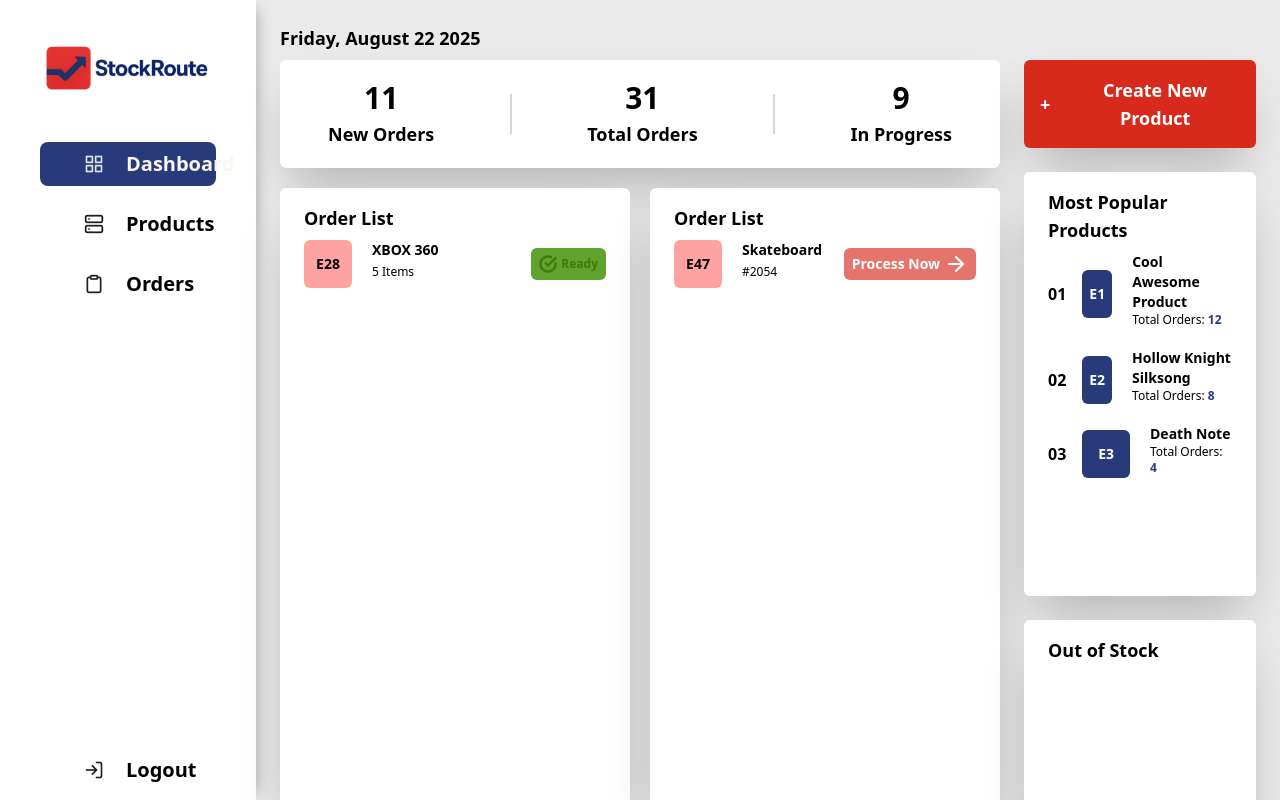
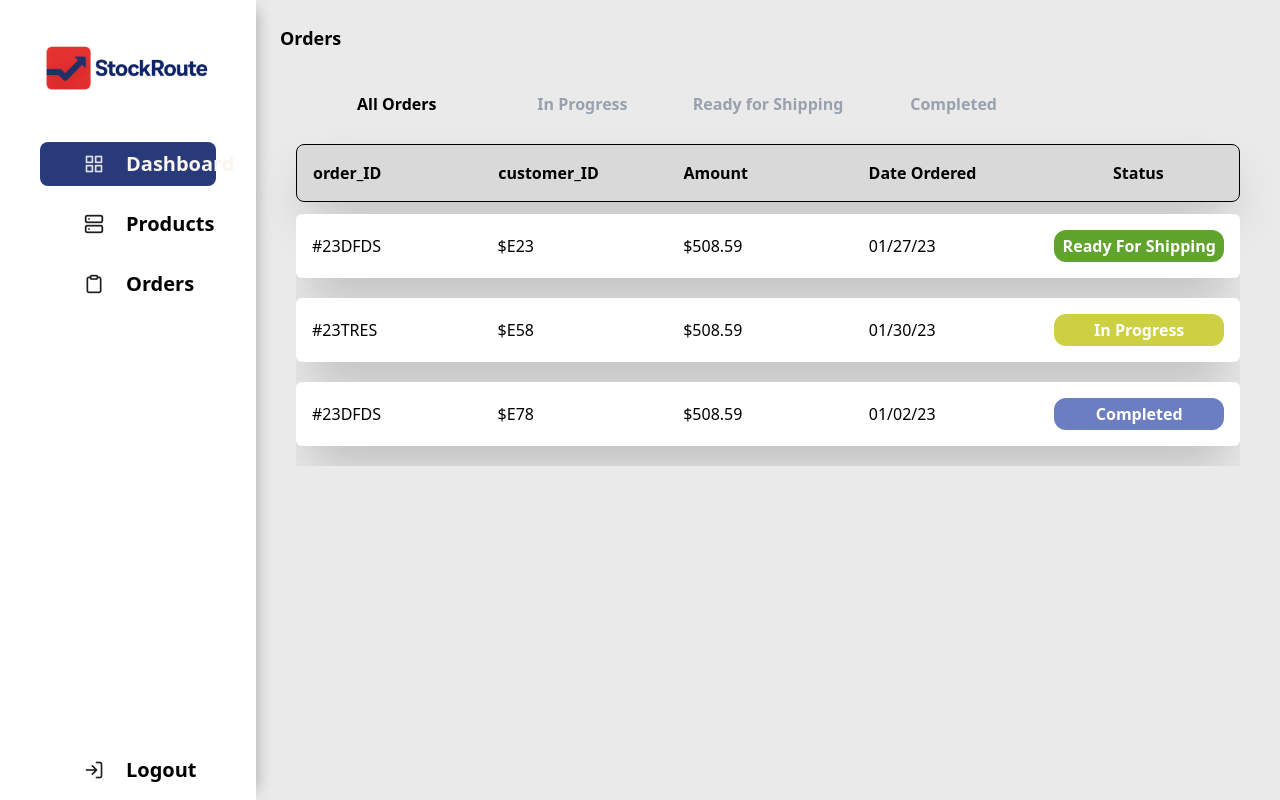
Before and after one commit to joaquingalang/stock-route, a React (Create React App) app: page / in a window 1280 px wide. Shown: the top 800 px of the page. Built offline with nearby package versions, Linux system fonts and the light colour scheme.

Commit message:
Finished orders page.

```diff
--- a/package.json
+++ b/package.json
@@ -9,7 +9,7 @@
     "@testing-library/user-event": "^13.5.0",
     "react": "^19.1.1",
     "react-dom": "^19.1.1",
-    "react-scripts": "5.0.1",
+    "react-scripts": "^5.0.1",
     "web-vitals": "^2.1.4"
   },
   "scripts": {
--- a/src/App.js
+++ b/src/App.js
@@ -1,11 +1,12 @@
 import SideNavigationMenu from "./components/SideNavigationMenu";
 import ProductsPage from "./pages/ProductsPage";
+import OrdersPage from "./pages/OrdersPage";
 
 function App() {
   return (
     <div className="grid grid-cols-20 bg-[#EAEAEA]">
       <SideNavigationMenu></SideNavigationMenu>
-      <ProductsPage></ProductsPage>
+      <OrdersPage></OrdersPage>
       {/* <h1>1</h1>
       <h1>2</h1>
       <h1>3</h1>
--- /dev/null
+++ b/src/components/AllOrdersList.js
@@ -0,0 +1,81 @@
+import OrderItemTile from "./OrderItemTile";
+import { useState } from "react";
+import OrderItemDetails from "./OrderItemDetails";
+import OrderTableHeader from "./OrderTableHeader";
+import OrderFilterButtons from "./OrderFilterButtons";
+
+function AllOrdersList() {
+  const [showModal, setShowModal] = useState(false);
+  const [selectedOrder, setSelectedOrder] = useState(null);
+  const [filter, setFilter] = useState("all");
+
+  const handleOrderClick = (cust_id, order_id, amount, status, date) => {
+    setSelectedOrder({ cust_id, order_id, amount, status, date });
+    setShowModal(true);
+  };
+
+  const [orders, setOrders] = useState([
+    {
+      order_id: "#23DFDS",
+      cust_id: "E23",
+      amount: "508.59",
+      date: "01/27/23",
+      status: "ready",
+    },
+    {
+      order_id: "#23TRES",
+      cust_id: "E58",
+      amount: "508.59",
+      date: "01/30/23",
+      status: "progress",
+    },
+    {
+      order_id: "#23DFDS",
+      cust_id: "E78",
+      amount: "508.59",
+      date: "01/02/23",
+      status: "completed",
+    },
+  ]);
+
+  return (
+    <div className="col-span-12 row-span-10 p-4">
+      <OrderFilterButtons currentFilter={filter} onFilterChange={setFilter}/>
+      <OrderTableHeader/>
+      <div className="overflow-y-auto max-h-150">
+        {filter !== "all"
+          ? orders
+              .filter((order) => order.status === filter)
+              .map((order) => (
+                <OrderItemTile
+                  order_id={order.order_id}
+                  cust_id={order.cust_id}
+                  amount={order.amount}
+                  date={order.date}
+                  status={order.status}
+                  onClick={handleOrderClick}
+                />
+              ))
+          : orders.map((order) => (
+              <OrderItemTile
+                order_id={order.order_id}
+                cust_id={order.cust_id}
+                amount={order.amount}
+                date={order.date}
+                status={order.status}
+                onClick={handleOrderClick}
+              />
+            ))}
+        {showModal && selectedOrder && (
+          <OrderItemDetails
+            show={showModal}
+            onClick={() => setShowModal(false)}
+            {...selectedOrder}
+          />
+        )}
+      </div>
+    </div>
+  );
+}
+
+export default AllOrdersList;
--- /dev/null
+++ b/src/components/OrderFilterButtons.js
@@ -0,0 +1,29 @@
+ function getFilterButtonStyle(filter, buttonFilter) {
+    if (filter === buttonFilter) {
+      return "font-semibold";
+    } else {
+      return "font-semibold text-gray-400";
+    }
+  }
+
+
+function OrderFilterButtons({currentFilter, onFilterChange}){
+  return (  // ← Add this return statement!
+     <div className="grid grid-cols-5 gap-4 p-4 mb-3 items-center">
+        <button onClick={() => onFilterChange("all")}>
+          <h1 className={getFilterButtonStyle(currentFilter, "all")}>All Orders</h1>
+        </button>
+        <button onClick={() => onFilterChange("progress")}>
+          <h1 className={getFilterButtonStyle(currentFilter, "progress")}>In Progress</h1>
+        </button>
+        <button onClick={() => onFilterChange("ready")}>
+          <h1 className={getFilterButtonStyle(currentFilter, "ready")}>Ready for Shipping</h1>
+        </button>
+        <button onClick={() => onFilterChange("completed")}>
+          <h1 className={getFilterButtonStyle(currentFilter, "completed")}>Completed</h1>
+        </button>
+      </div>
+  );  // ← Add this closing parenthesis and semicolon!
+}
+
+export default OrderFilterButtons;
--- /dev/null
+++ b/src/components/OrderItemDetails.js
@@ -0,0 +1,122 @@
+import OrderItemRow from "./OrderItemRow";
+
+function OrderItemDetails({
+  show,
+  onClick,
+  cust_id,
+  order_id,
+  amount,
+  status,
+  date,
+}) {
+  let statusText = "";
+  let statusBg = "";
+
+  if (!show) return null;
+
+
+
+  function setStatusDetails() {
+    let cleaned = status.toLowerCase();
+    switch (cleaned) {
+      case "ready":
+        statusText = "Ready";
+        statusBg = "bg-[#60A32D]";
+        break;
+      case "progress":
+        statusText = "In Progress";
+        statusBg = "bg-[#CCD042]";
+        break;
+      case "completed":
+        statusText = "Completed";
+        statusBg = "bg-[#6C7EC2]";
+        break;
+    }
+  }
+
+  setStatusDetails();
+
+
+  return (
+    <div className="fixed inset-0 z-50 flex justify-center items-center backdrop-blur">
+      <div className="bg-white p-8 rounded-lg shadow-lg">
+        <div className="grid grid-cols-3 gap-8">
+          <div>
+            <h1>Order ID: {order_id}</h1>
+          </div>
+          <hr className="col-span-3"></hr>
+          <div className="flex justify-between col-span-3">
+            <div>
+              <h1>BILL TO</h1>
+              <h1>{cust_id}</h1>
+              <h1 className="max-w-xs break-words">
+                Blk 12 Lot 8, Mabini Street, Brgy. San Isidro Quezon City, Metro
+                Manila, 1105 Philippines
+              </h1>
+            </div>
+            <div>
+              <h1 className="text-end">BILL DATE</h1>
+              <h1 className="text-end">{date}</h1>
+              <div className={statusBg + " min-w-[80px] rounded-sm py-1 self-center mt-3"}>
+          <div className="justify-center items-center h-[100%] p-1">
+            <h1 className="text-white text-center">{statusText}</h1>
+          </div>
+        </div>
+            </div>
+          </div>
+
+          <hr className="col-span-3"></hr>
+          <div className="col-span-3">
+            <div className="grid grid-cols-3 gap-3 p-3 bg-[#D9D9D9] rounded-t-md">
+              <h1>Order Items</h1>
+              <h1>Quantity</h1>
+              <h1>Amount</h1>
+            </div>
+
+            {/* The more orders, the more rows here. */}
+            <div className="rounded-b-md overflow-y-auto max-h-50">
+              <OrderItemRow
+                itemName="Joaquin"
+                quantity="1"
+                amount="5"
+              />
+              <OrderItemRow
+                itemName="Aaron"
+                quantity="1"
+                amount="254.29"
+              />
+              <OrderItemRow
+                itemName="Kyle"
+                quantity="1"
+                amount="-2"
+              />
+            </div>
+          </div>
+
+          <hr className="col-span-3"></hr>
+          <div className="flex justify-between col-span-3">
+            <h1>Subtotal</h1>
+            <h1>₱{amount}</h1>
+          </div>
+          <div></div>
+          <div className="col-span-2 flex justify-end gap-3">
+            <button
+              className="mt-4 px-4 py-2 bg-red-500 text-white rounded bg-[#D72A1D]"
+              onClick={onClick}
+            >
+              Close
+            </button>
+            <button
+              className="mt-4 px-4 py-2 border border-solid border-black text-black rounded"
+              onClick={onClick}
+            >
+              Print Invoice
+            </button>
+          </div>
+        </div>
+      </div>
+    </div>
+  );
+}
+
+export default OrderItemDetails;
--- /dev/null
+++ b/src/components/OrderItemRow.js
@@ -0,0 +1,11 @@
+function OrderItemRow({ itemName, quantity, amount }) {
+  return (
+    <div className="grid grid-cols-3 gap-3 p-2 bg-[#EAEAEA] w-full text-start">
+      <span>{itemName}</span>
+      <span>{quantity}</span>
+      <span>₱{amount}</span>
+    </div>
+  );
+}
+
+export default OrderItemRow;
--- /dev/null
+++ b/src/components/OrderItemTile.js
@@ -0,0 +1,49 @@
+function OrderItemTile({ order_id, cust_id, amount, date, status, onClick }) {
+  let statusText = "";
+  let statusBg = "";
+
+  function setStatusDetails() {
+    let cleaned = status.toLowerCase();
+    switch (cleaned) {
+      case "ready":
+        statusText = "Ready For Shipping";
+        statusBg = "bg-[#60A32D]";
+        break;
+      case "progress":
+        statusText = "In Progress";
+        statusBg = "bg-[#CCD042]";
+        break;
+      case "completed":
+        statusText = "Completed";
+        statusBg = "bg-[#6C7EC2]";
+        break;
+    }
+  }
+
+  setStatusDetails();
+
+  return (
+    <button
+      onClick={() => onClick(cust_id, order_id, amount, status, date)}
+      type="button"
+      className="w-full"
+    >
+      <div className="grid grid-cols-5 text-left gap-4 items-center mb-5 p-4 bg-[#FFFFFF] h-[100%] rounded-md shadow-2xl hover:bg-gray-100">
+        <h1>{order_id}</h1>
+        <h1>${cust_id}</h1>
+        <h1>${amount}</h1>
+        <h1>{date}</h1>
+
+        <div
+          className={statusBg + " min-w-[120px] rounded-xl py-1 self-center"}
+        >
+          <div className=" flex justify-center items-center h-[100%]">
+            <h1 className="text-white text- font-semibold">{statusText}</h1>
+          </div>
+        </div>
+      </div>
+    </button>
+  );
+}
+
+export default OrderItemTile;
--- /dev/null
+++ b/src/components/OrderTableHeader.js
@@ -0,0 +1,14 @@
+// OrderTableHeader.js
+function OrderTableHeader() {
+  return (
+    <div className="grid grid-cols-5 gap-4 p-4 mb-3 shadow-2xl rounded-lg items-center bg-[#D9D9D9] border border-[#000000]">
+      <h1 className="font-semibold">order_ID</h1>
+      <h1 className="font-semibold">customer_ID</h1>
+      <h1 className="font-semibold">Amount</h1>
+      <h1 className="font-semibold">Date Ordered</h1>
+      <h1 className="font-semibold text-center">Status</h1>
+    </div>
+  );
+}
+
+export default OrderTableHeader;
--- /dev/null
+++ b/src/pages/OrdersPage.js
@@ -0,0 +1,25 @@
+import OrderList from "../components/OrderList";
+import AllOrdersList from "../components/AllOrdersList";
+import OrderTrackerPanel from "../components/OrderTrackerPanel";
+import PaymentList from "../components/PaymentList";
+import PopularProductTile from "../components/PopularProductTile";
+
+function OrdersPage() {
+  return (
+    <div className="col-span-16 h-screen">
+      <div className="grid grid-cols-16">
+        {/* Main Dashboard */}
+        <div className="col-span-16">
+          <div className="m-6">
+            <h1 className="font font-semibold text-lg mb-2">Orders</h1>
+            <div className="grid grid-cols-8 grid-rows-8 gap-5">
+              <AllOrdersList></AllOrdersList>
+            </div>
+          </div>
+        </div>
+      </div>
+    </div>
+  );
+}
+
+export default OrdersPage;
```
Also changed, not shown: 1 other file (tests, documents, lock files or other folders).
